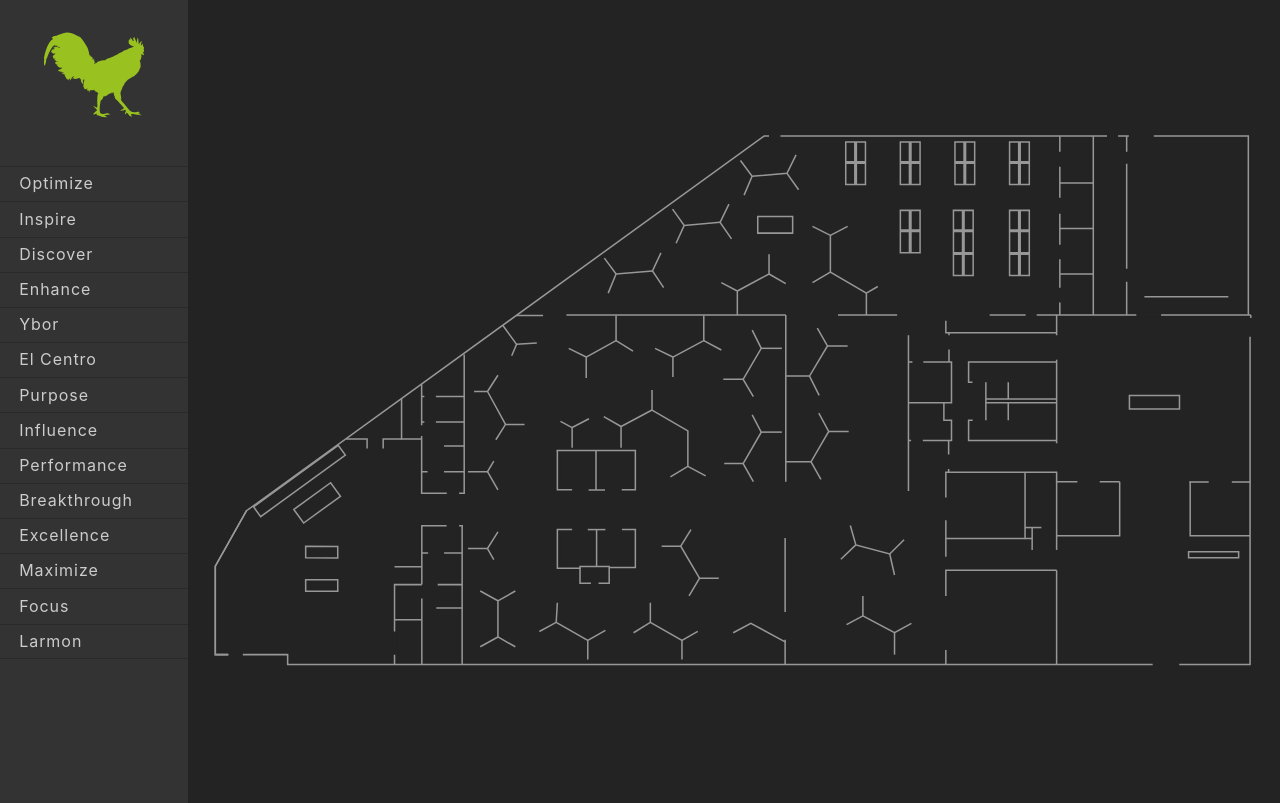
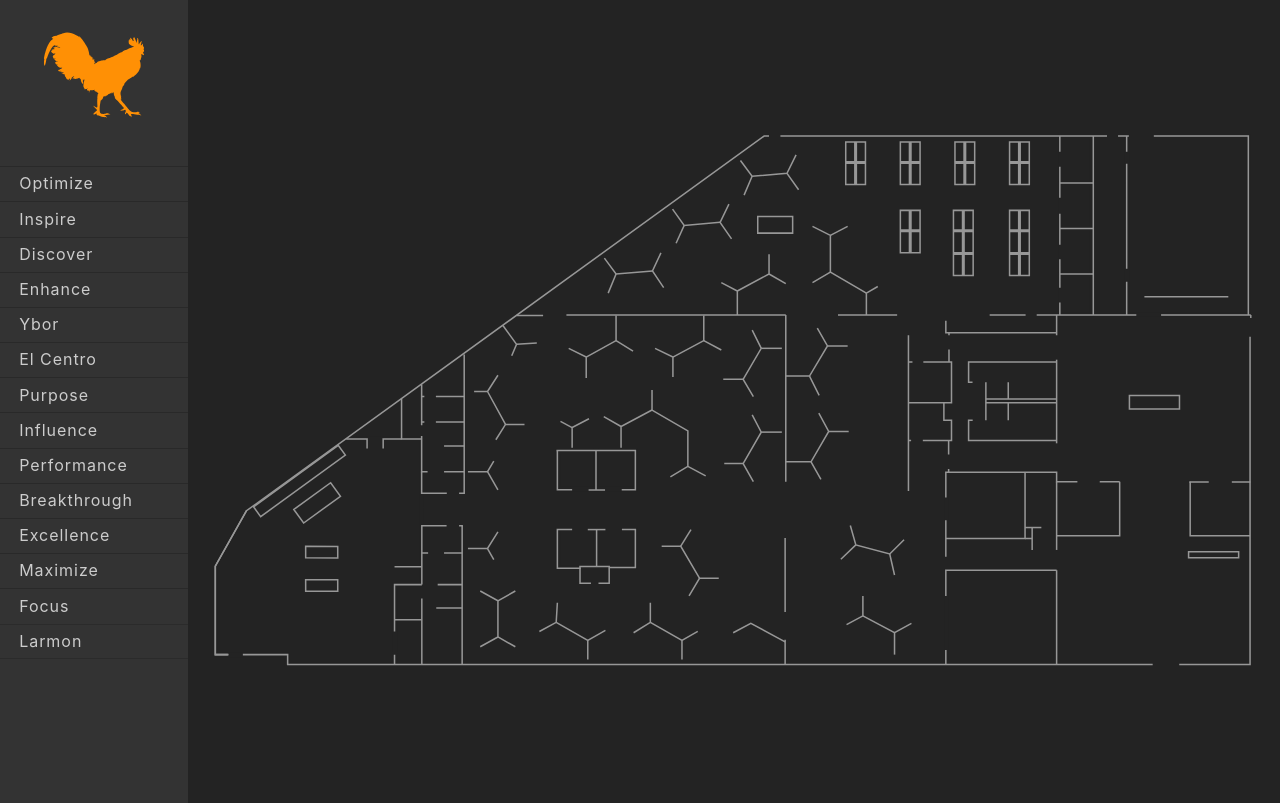
Before and after one commit to josephfusco/room-finder, a React (Create React App) app: page / in a window 1280 px wide. Built offline with nearby package versions, Linux system fonts and the light colour scheme.

Commit message:
Add autumn theme

```diff
--- a/public/index.html
+++ b/public/index.html
@@ -1,5 +1,5 @@
 <!DOCTYPE html>
-<html lang="en" style="background-color: #232323">
+<html lang="en" style="background-color: #232323" data-theme="autumn">
 
 <head>
   <meta charset="utf-8" />
--- a/src/components/OfficeMap/OfficeMap.js
+++ b/src/components/OfficeMap/OfficeMap.js
@@ -6,7 +6,10 @@ import getTitle from "helpers/getTitle";
 
 const OfficeMap = withRouter(props => {
   const { pathname } = props.location;
-  const title = getTitle(pathname);
+  let title = getTitle(pathname) || '';
+  if (title) {
+    title = `- ${title}`
+  }
 
   const highlightStyles = {
     fill: "var(--rf-highlight-color)"
@@ -15,11 +18,11 @@ const OfficeMap = withRouter(props => {
   return (
     <div className="OfficeMap" aria-hidden="true">
       <Helmet>
-        <title>{`Room Finder - ${title}`}</title>
+        <title>{`Room Finder ${title}`}</title>
         <meta property="og:type" content="website" />
         <meta property="og:site_name" content="Room Finder" />
-        <meta property="og:title" content={`Room Finder - ${title}`} />
-        <meta property="og:description" content={`Room Finder - ${title}`} />
+        <meta property="og:title" content={`Room Finder ${title}`} />
+        <meta property="og:description" content={`Room Finder ${title}`} />
         <meta
           property="og:image"
           content="http://embed.widencdn.net/img/masonite/1fjhmcfznp/exact/Ybor-Exterior_2017_0005.jpeg"
--- a/src/containers/App.scss
+++ b/src/containers/App.scss
@@ -5,6 +5,16 @@
   --rf-page-bg-color: #232323;
   --rf-sidebar-bg-color: #333;
   --rf-highlight-color: #00ff00;
+  --rf-link-color: #ccc;
+  --rf-link-color--hover: var(--rf-primary-color);
+  --rf-sidebar-width: 220px;
+}
+
+[data-theme="autumn"] {
+  --rf-primary-color: #ff9005;
+  --rf-page-bg-color: #232323;
+  --rf-sidebar-bg-color: #333;
+  --rf-highlight-color: #ff9005;
   --rf-link-color: #ccc;
   --rf-link-color--hover: var(--rf-primary-color);
   --rf-sidebar-width: 220px;
@@ -166,7 +176,7 @@ body {
   }
 
   li:last-child a {
-    box-shadow: inset 0 1px rgba(0, 0, 0, 0.2), inset 0 -1px rgba(0, 0, 0, 0.2);
+    box-shadow: inset 0 1px rgba(0, 0, 0, 0.15), inset 0 -1px rgba(0, 0, 0, 0.15);
 
     @include mobile {
       box-shadow: none;
```
